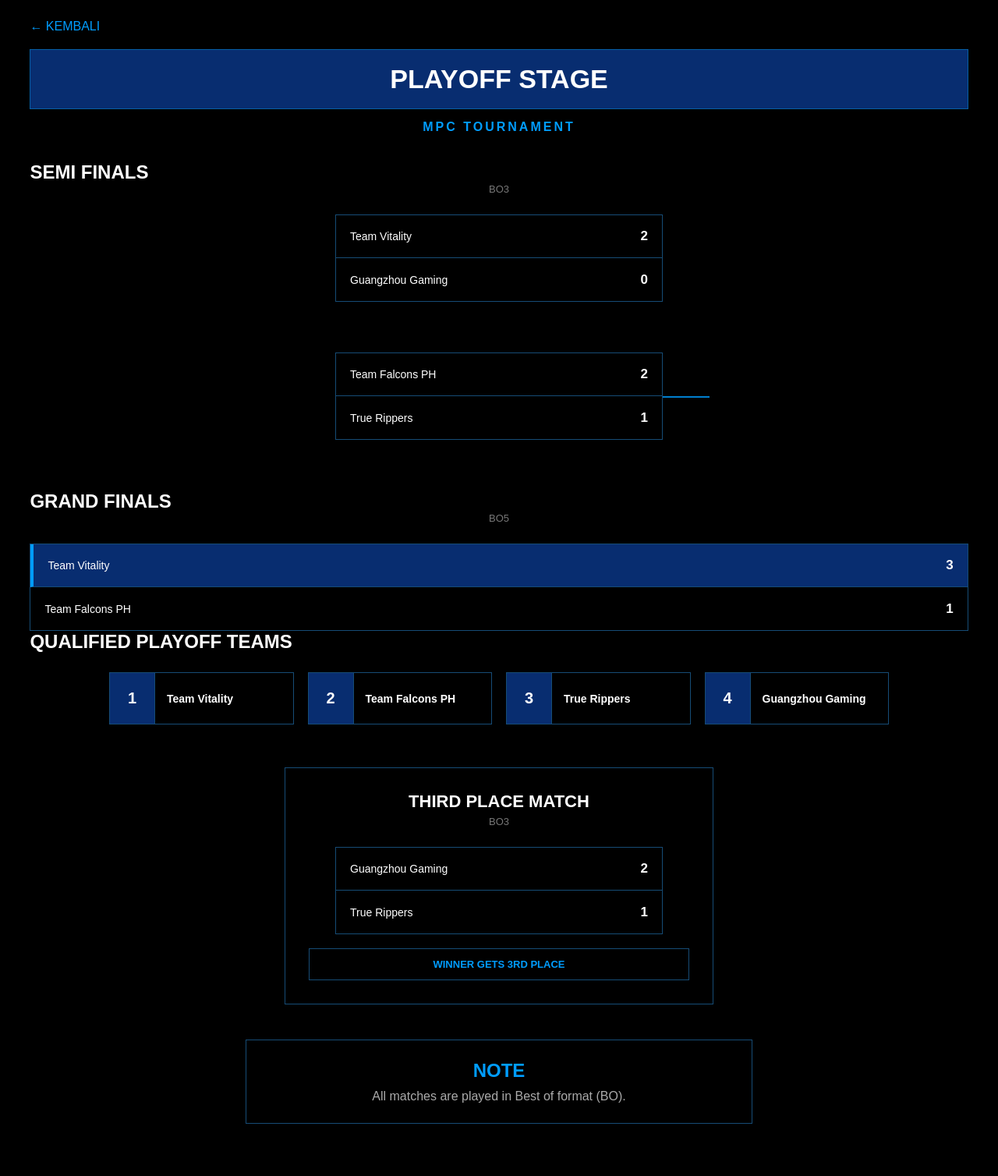
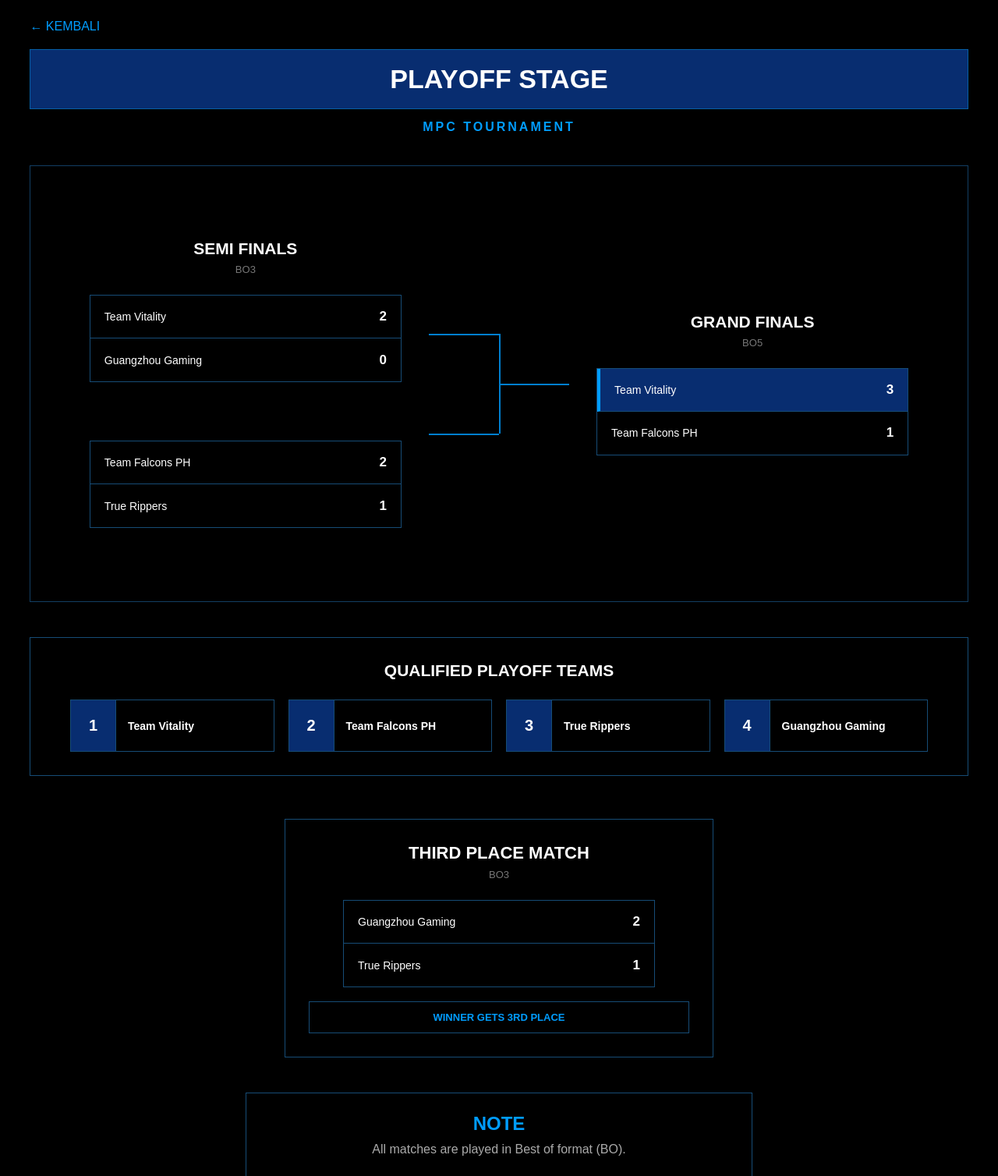
Before and after one commit to naqiuddin2303/MPC, a Flask app: page /playoff in a window 1280 px wide. Shown: the part 70-1578 px from the top of the page at 78% size. Run offline with Flask 3, Linux system fonts and the light colour scheme.

Commit message:
Update style.css

```diff
--- a/static/style.css
+++ b/static/style.css
@@ -261,115 +156,46 @@ nav {
 
 
 /* ==========================================
-   TABLE
+   BRACKET WRAPPER
 ========================================== */
 
-.table-section {
-    margin-bottom: 50px;
-}
-
-
-.table-section h2 {
-    text-align: center;
-
-    background: #082d70;
-
-    border: 1px solid #075fa5;
-
-    padding: 16px;
-
-    margin-bottom: 20px;
-}
-
-
-.table-container {
-    width: 100%;
-
-    overflow-x: auto;
-}
-
-
-table {
-    width: 100%;
-
-    border-collapse: collapse;
-}
-
-
-th {
-    background: #082d70;
-
-    border: 1px solid #164c76;
-
-    padding: 15px;
-}
-
-
-td {
-    border: 1px solid #15334e;
-
-    padding: 13px;
-
-    text-align: center;
-}
-
-
-td.left {
-    text-align: left;
-}
-
-
-tbody tr:hover {
-    background: #031426;
-}
-
-
-/* ==========================================
-   PLAYOFF MAIN BRACKET
-========================================== */
-
-.playoff-bracket {
-    position: relative;
+.bracket-wrapper {
 
     width: 100%;
 
-    min-height: 620px;
+    min-height: 560px;
 
-    padding: 60px 45px;
+    position: relative;
+
+    display: grid;
+
+    grid-template-columns: 42% 16% 42%;
+
+    align-items: center;
 
     border: 1px solid #123e63;
 
     background: #000;
 
-    display: grid;
-
-    grid-template-columns: 1fr 1fr;
-
-    column-gap: 120px;
-
-    align-items: start;
+    padding: 50px 40px;
 }
 
 
 /* ==========================================
-   SEMI FINALS
+   ROUND
 ========================================== */
 
-.semi-finals-round {
-    position: relative;
-
+.round {
     width: 100%;
 }
 
 
-.semi-finals-round h2,
-.grand-final-round h2,
-.qualified-round h2 {
+.round h2 {
     text-align: center;
 
     font-size: 21px;
 
-    margin-bottom: 8px;
+    margin-bottom: 7px;
 }
 
 
@@ -384,27 +210,51 @@ tbody tr:hover {
 }
 
 
+/* ==========================================
+   SEMI FINALS
+========================================== */
+
+.semi-round {
+    height: 100%;
+
+    display: flex;
+
+    flex-direction: column;
+
+    justify-content: center;
+}
+
+
 .semi-match {
     width: 100%;
 
-    max-width: 420px;
+    max-width: 400px;
 
-    margin: 0 auto 65px;
-
-    position: relative;
+    margin: 0 auto 75px;
 }
 
 
+.semi-match:last-child {
+    margin-bottom: 0;
+}
+
+
+/* ==========================================
+   MATCH BOX
+========================================== */
+
 .match {
-    background: #000;
+
+    width: 100%;
 
     border: 1px solid #164c76;
 
-    width: 100%;
+    background: #000;
 }
 
 
 .team-row {
+
     min-height: 55px;
 
     display: flex;
@@ -428,10 +278,13 @@ tbody tr:hover {
 
 .team-row strong {
     font-size: 17px;
+
+    margin-left: 15px;
 }
 
 
 .team-row.winner {
+
     background: #082d70;
 
     border-left: 4px solid #009dff;
@@ -439,87 +292,90 @@ tbody tr:hover {
 
 
 /* ==========================================
-   BRACKET LINES
+   CONNECTOR AREA
 ========================================== */
 
-/*
-   Semi Final 1
-   -> horizontal line
-*/
+.connector-area {
 
-.semi-match:nth-of-type(2)::after {
-    content: "";
+    position: relative;
+
+    width: 100%;
+
+    height: 100%;
+}
+
+
+/* Semua garisan */
+
+.line {
 
     position: absolute;
 
-    top: 50%;
-
-    left: 100%;
-
-    width: 60px;
-
-    border-top: 2px solid #007fcf;
+    background: #007fcf;
 }
 
 
-/*
-   Semi Final 2
-   -> horizontal line
-*/
+/* ==========================================
+   SEMI 1 -> TENGAH
+========================================== */
 
-.semi-match:nth-of-type(3)::after {
-    content: "";
+.semi-line-top {
 
-    position: absolute;
+    height: 2px;
 
-    top: 50%;
+    width: 50%;
 
-    left: 100%;
+    left: 0;
 
-    width: 60px;
-
-    border-top: 2px solid #007fcf;
+    top: 36%;
 }
 
 
-/*
-   Vertical connector
-   between Semi Final 1
-   and Semi Final 2
-*/
+/* ==========================================
+   SEMI 2 -> TENGAH
+========================================== */
 
-.semi-finals-round::after {
-    content: "";
+.semi-line-bottom {
 
-    position: absolute;
+    height: 2px;
 
-    top: 185px;
+    width: 50%;
 
-    right: -60px;
+    left: 0;
 
-    height: 250px;
-
-    border-right: 2px solid #007fcf;
+    top: 64%;
 }
 
 
-/*
-   Connector from middle
-   into Grand Final
-*/
+/* ==========================================
+   GARISAN MENEGAK
+========================================== */
 
-.semi-finals-round::before {
-    content: "";
+.vertical-line {
 
-    position: absolute;
+    width: 2px;
 
-    top: 310px;
+    height: 28%;
 
-    right: -120px;
+    left: 50%;
 
-    width: 120px;
+    top: 36%;
+}
 
-    border-top: 2px solid #007fcf;
+
+/* ==========================================
+   TENGAH -> GRAND FINAL
+========================================== */
+
+.final-line {
+
+    height: 2px;
+
+    width: 50%;
+
+    right: 0;
+
+    top: 50%;
 }
 
 
@@ -527,22 +383,31 @@ tbody tr:hover {
    GRAND FINAL
 ========================================== */
 
-.grand-final-round {
-    position: relative;
-
-    padding-top: 185px;
+.final-round {
 
     width: 100%;
+
+    display: flex;
+
+    flex-direction: column;
+
+    justify-content: center;
+
+    padding-left: 0;
 }
 
 
-.grand-final-round h2 {
-    margin-bottom: 8px;
+.final-round .bo {
+
+    margin-bottom: 25px;
 }
 
 
-.grand-match {
-    max-width: 420px;
+.final-match {
+
+    width: 100%;
+
+    max-width: 400px;
 
     margin: 0 auto;
 }
@@ -552,34 +417,44 @@ tbody tr:hover {
    QUALIFIED TEAMS
 ========================================== */
 
-.qualified-round {
-    grid-column: 1 / 3;
+.qualified-section {
 
-    width: 100%;
+    margin-top: 45px;
 
-    margin-top: 35px;
+    padding: 30px;
 
-    padding-top: 35px;
+    border: 1px solid #164c76;
 
-    border-top: 1px solid #123e63;
+    background: #000;
+}
+
+
+.qualified-section h2 {
+
+    text-align: center;
+
+    font-size: 21px;
+
+    margin-bottom: 25px;
 }
 
 
 .qualified-grid {
-    max-width: 1000px;
 
-    margin: 25px auto 0;
+    max-width: 1100px;
+
+    margin: auto;
 
     display: grid;
 
-    grid-template-columns:
-        repeat(4, 1fr);
+    grid-template-columns: repeat(4, 1fr);
 
     gap: 18px;
 }
 
 
 .qualified-card {
+
     min-height: 65px;
 
     display: flex;
@@ -636,31 +513,42 @@ tbody tr:hover {
 
     padding: 30px;
 
-    text-align: center;
-
     border: 1px solid #164c76;
 
     background: #000;
+
+    text-align: center;
 }
 
 
 .third-place-section h2 {
+
     font-size: 22px;
 
-    margin-bottom: 5px;
+    margin-bottom: 7px;
+}
+
+
+.third-place-section .bo {
+
+    margin-bottom: 25px;
 }
 
 
 .third-match {
-    max-width: 420px;
 
-    margin: 25px auto 18px;
+    width: 100%;
+
+    max-width: 400px;
+
+    margin: 0 auto 18px;
 
     text-align: left;
 }
 
 
 .third-result {
+
     padding: 12px;
 
     border: 1px solid #164c76;
```
Also changed, not shown: other parts of static/style.css (+58 -152 lines).
